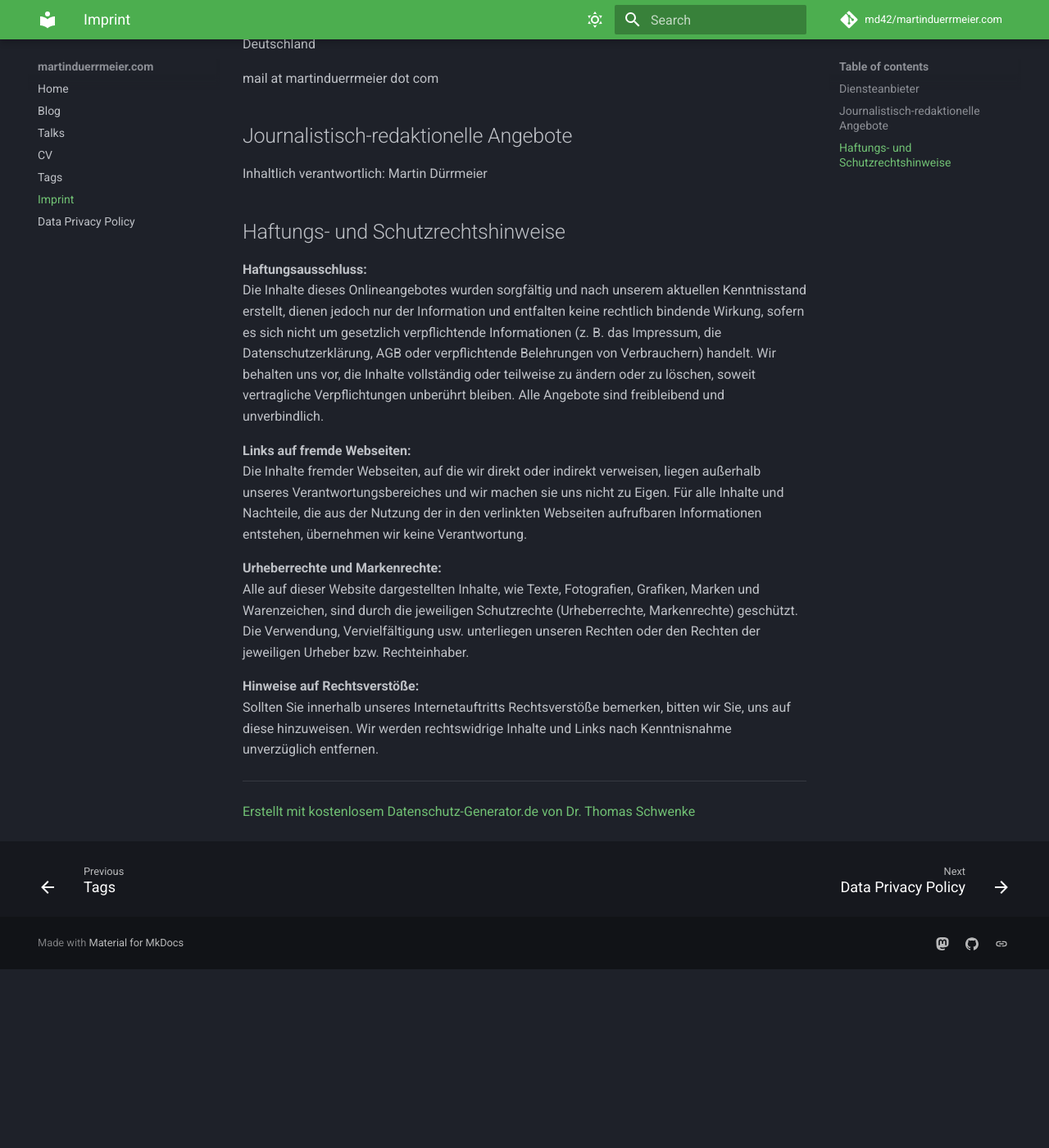
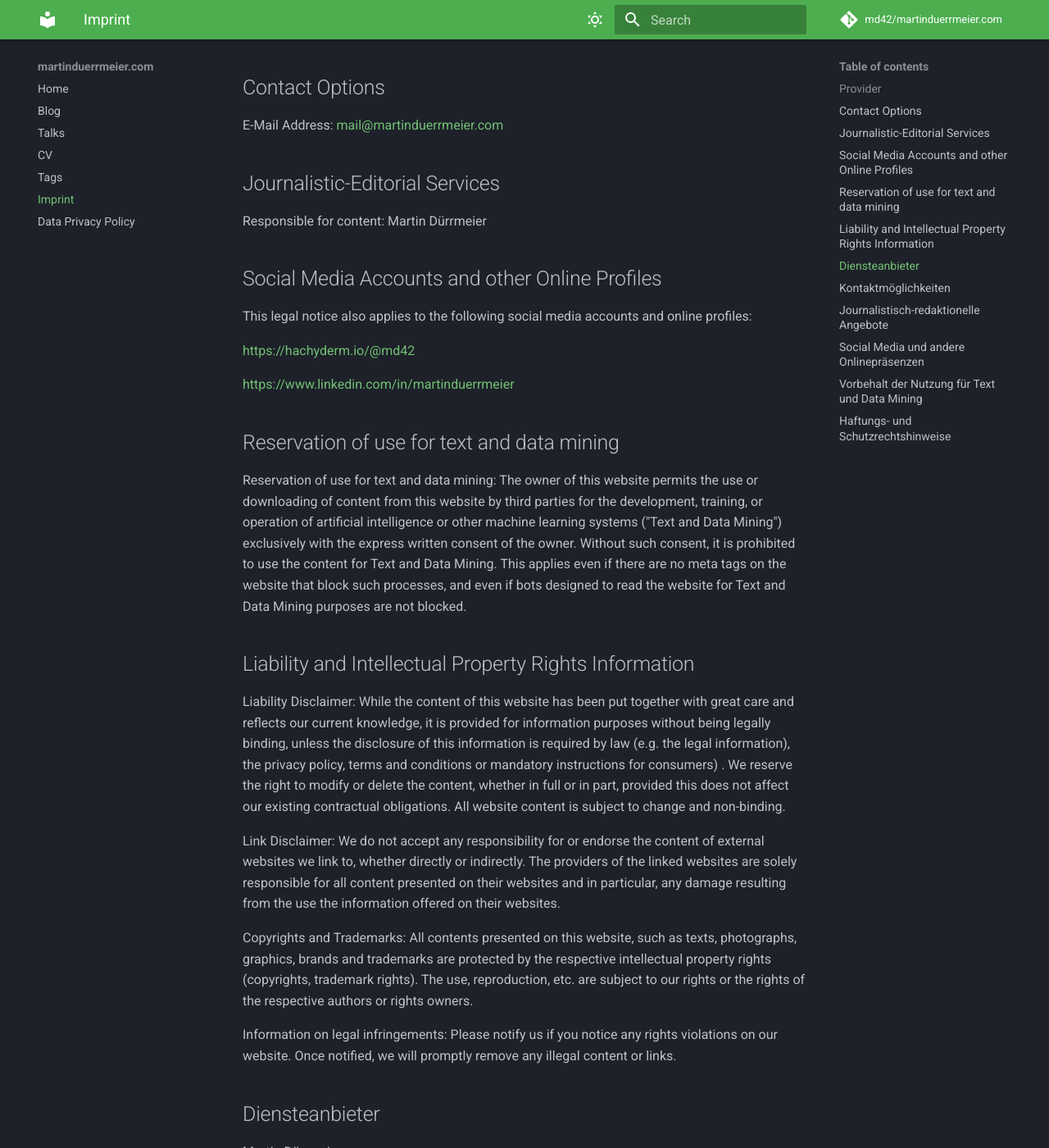
Before and after one commit to md42/martinduerrmeier.com, an MkDocs documentation site: the page built from docs/imprint.md, in a window 1280 px wide and 1400 px high, scrolled down 332 px. Shown: the whole window at 82% size. Built offline with MkDocs 1.6.1 and Material for MkDocs 9.7.7, drawn with Linux system fonts in a browser that asks for light colours; comment, search, counter and statistics services are not loaded; before the commit the page ends 1514 px from its top, so only the background shows below that; some of the changed text lies outside the part shown.

Commit message:
add Imprint in EN and DE

```diff
--- a/docs/imprint.md
+++ b/docs/imprint.md
@@ -1,34 +1,79 @@
-# Impressum
+# Legal Notice / Impressum
 
-The author of the website is German citizen, German law applies for the entire website.
-
-## Diensteanbieter
+## Provider {#m46}
 
 Martin Dürrmeier
-Romy-Schneider-Str. 9A
+
+Romy-Schneider-Str.9A
+
 13599 Berlin
-Deutschland
 
-mail at martinduerrmeier dot com
+Germany
 
-## Journalistisch-redaktionelle Angebote
+## Contact Options {#m56}
+
+E-Mail Address: [mail@martinduerrmeier.com](mailto:mail@martinduerrmeier.com)
+
+## Journalistic-Editorial Services {#m154}
+
+Responsible for content: Martin Dürrmeier
+
+## Social Media Accounts and other Online Profiles {#m172}
+
+This legal notice also applies to the following social media accounts and online profiles:
+
+[https://hachyderm.io/@md42](https://hachyderm.io/@md42)
+
+[https://www.linkedin.com/in/martinduerrmeier](https://www.linkedin.com/in/martinduerrmeier)
+
+## Reservation of use for text and data mining {#m5234}
+
+Reservation of use for text and data mining: The owner of this website permits the use or downloading of content from this website by third parties for the development, training, or operation of artificial intelligence or other machine learning systems ("Text and Data Mining") exclusively with the express written consent of the owner. Without such consent, it is prohibited to use the content for Text and Data Mining. This applies even if there are no meta tags on the website that block such processes, and even if bots designed to read the website for Text and Data Mining purposes are not blocked.
+
+## Liability and Intellectual Property Rights Information {#m65}
+
+Liability Disclaimer: While the content of this website has been put together with great care and reflects our current knowledge, it is provided for information purposes without being legally binding, unless the disclosure of this information is required by law (e.g. the legal information), the privacy policy, terms and conditions or mandatory instructions for consumers) . We reserve the right to modify or delete the content, whether in full or in part, provided this does not affect our existing contractual obligations. All website content is subject to change and non-binding.
+
+Link Disclaimer: We do not accept any responsibility for or endorse the content of external websites we link to, whether directly or indirectly. The providers of the linked websites are solely responsible for all content presented on their websites and in particular, any damage resulting from the use the information offered on their websites.
+
+Copyrights and Trademarks: All contents presented on this website, such as texts, photographs, graphics, brands and trademarks are protected by the respective intellectual property rights (copyrights, trademark rights). The use, reproduction, etc. are subject to our rights or the rights of the respective authors or rights owners.
+
+Information on legal infringements: Please notify us if you notice any rights violations on our website. Once notified, we will promptly remove any illegal content or links.
+
+## Diensteanbieter {#m46}
+
+Martin Dürrmeier
+
+Romy-Schneider-Str.9A
+
+13599 Berlin
+
+## Kontaktmöglichkeiten {#m56}
+
+E-Mail-Adresse: [mail@martinduerrmeier.com](mailto:mail@martinduerrmeier.com)
+
+## Journalistisch-redaktionelle Angebote {#m154}
 
 Inhaltlich verantwortlich: Martin Dürrmeier
 
-## Haftungs- und Schutzrechtshinweise
+## Social Media und andere Onlinepräsenzen {#m172}
 
-**Haftungsausschluss:**
-Die Inhalte dieses Onlineangebotes wurden sorgfältig und nach unserem aktuellen Kenntnisstand erstellt, dienen jedoch nur der Information und entfalten keine rechtlich bindende Wirkung, sofern es sich nicht um gesetzlich verpflichtende Informationen (z. B. das Impressum, die Datenschutzerklärung, AGB oder verpflichtende Belehrungen von Verbrauchern) handelt. Wir behalten uns vor, die Inhalte vollständig oder teilweise zu ändern oder zu löschen, soweit vertragliche Verpflichtungen unberührt bleiben. Alle Angebote sind freibleibend und unverbindlich.
+Dieses Impressum gilt auch für die folgenden Social-Media-Präsenzen und Onlineprofile:
 
-**Links auf fremde Webseiten:**
-Die Inhalte fremder Webseiten, auf die wir direkt oder indirekt verweisen, liegen außerhalb unseres Verantwortungsbereiches und wir machen sie uns nicht zu Eigen. Für alle Inhalte und Nachteile, die aus der Nutzung der in den verlinkten Webseiten aufrufbaren Informationen entstehen, übernehmen wir keine Verantwortung.
+[https://hachyderm.io/@md42](https://hachyderm.io/@md42)
 
-**Urheberrechte und Markenrechte:**
-Alle auf dieser Website dargestellten Inhalte, wie Texte, Fotografien, Grafiken, Marken und Warenzeichen, sind durch die jeweiligen Schutzrechte (Urheberrechte, Markenrechte) geschützt. Die Verwendung, Vervielfältigung usw. unterliegen unseren Rechten oder den Rechten der jeweiligen Urheber bzw. Rechteinhaber.
+[https://www.linkedin.com/in/martinduerrmeier](https://www.linkedin.com/in/martinduerrmeier)
 
-**Hinweise auf Rechtsverstöße:**
-Sollten Sie innerhalb unseres Internetauftritts Rechtsverstöße bemerken, bitten wir Sie, uns auf diese hinzuweisen. Wir werden rechtswidrige Inhalte und Links nach Kenntnisnahme unverzüglich entfernen.
+## Vorbehalt der Nutzung für Text und Data Mining {#m5234}
 
----
+Vorbehalt der Nutzung für Text und Data Mining: Der Inhaber dieser Website gestattet die Nutzung oder das Herunterladen von Inhalten dieser Website durch Dritte für die Entwicklung, das Training oder den Betrieb von künstlicher Intelligenz oder anderen maschinellen Lernsystemen ("Text und Data Mining") ausschließlich mit ausdrücklicher schriftlicher Zustimmung des Inhabers. Ohne eine solche Zustimmung ist es untersagt, die Inhalte für Text und Data Mining zu verwenden. Dies gilt auch, wenn auf der Website keine Meta-Angaben vorhanden sind, die entsprechende Verfahren aussperren, und selbst dann, wenn Bots, die den Zweck haben, die Website zu Zwecken des Text und Data Mining auszulesen, nicht ausgesperrt werden.
 
-[Erstellt mit kostenlosem Datenschutz-Generator.de von Dr. Thomas Schwenke](https://datenschutz-generator.de/)
+## Haftungs- und Schutzrechtshinweise {#m65}
+
+Haftungsausschluss: Die Inhalte dieses Onlineangebotes wurden sorgfältig und nach unserem aktuellen Kenntnisstand erstellt, dienen jedoch nur der Information und entfalten keine rechtlich bindende Wirkung, sofern es sich nicht um gesetzlich verpflichtende Informationen (z. B. das Impressum, die Datenschutzerklärung, AGB oder verpflichtende Belehrungen von Verbrauchern) handelt. Wir behalten uns vor, die Inhalte vollständig oder teilweise zu ändern oder zu löschen, soweit vertragliche Verpflichtungen unberührt bleiben. Alle Angebote sind freibleibend und unverbindlich.
+
+Links auf fremde Webseiten: Die Inhalte fremder Webseiten, auf die wir direkt oder indirekt verweisen, liegen außerhalb unseres Verantwortungsbereiches und wir machen sie uns nicht zu Eigen. Für alle Inhalte und Nachteile, die aus der Nutzung der in den verlinkten Webseiten aufrufbaren Informationen entstehen, übernehmen wir keine Verantwortung.
+
+Urheberrechte und Markenrechte: Alle auf dieser Website dargestellten Inhalte, wie Texte, Fotografien, Grafiken, Marken und Warenzeichen sind durch die jeweiligen Schutzrechte (Urheberrechte, Markenrechte) geschützt. Die Verwendung, Vervielfältigung usw. unterliegen unseren Rechten oder den Rechten der jeweiligen Urheber bzw. Rechteinhaber.
+
+Hinweise auf Rechtsverstöße: Sollten Sie innerhalb unseres Internetauftritts Rechtsverstöße bemerken, bitten wir Sie uns auf diese hinzuweisen. Wir werden rechtswidrige Inhalte und Links nach Kenntnisnahme unverzüglich entfernen.
```
